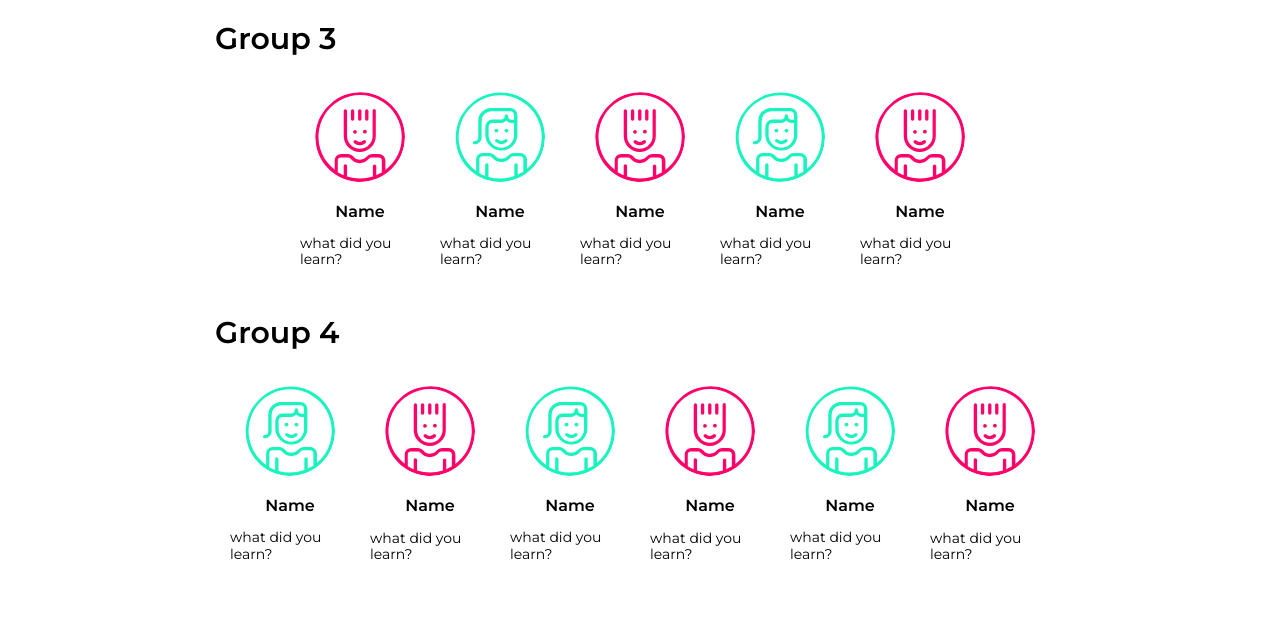
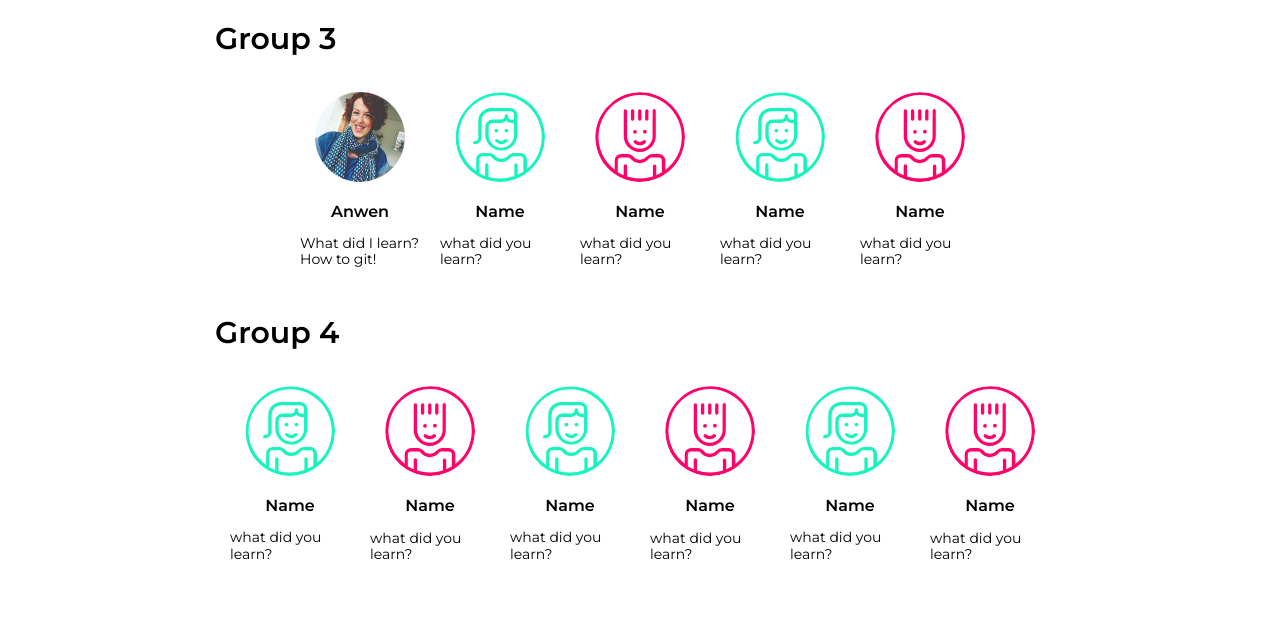
Before and after one commit to ocastastudios/codebar-git-workshop, a plain HTML site: page groups.html in a window 1280 px wide. Shown: the part 838-1471 px from the top of the page. Drawn offline with nearby package versions, Linux system fonts and the light colour scheme.

Commit message:
added Anwen profile to groups page

```diff
--- a/groups.html
+++ b/groups.html
@@ -103,9 +103,9 @@
             <h2>Group 3</h2>
             <div class="group group3">
                 <div class="person">
-                    <img src="images/person2.svg" alt="">
-                    <h4>Name</h4>
-                    <p>what did you learn?</p>
+                    <img src="images/photos/AnwenW.jpg" alt="">
+                    <h4>Anwen</h4>
+                    <p>What did I learn? How to git!</p>
                 </div>
                 <div class="person">
                     <img src="images/person.svg" alt="">
```
